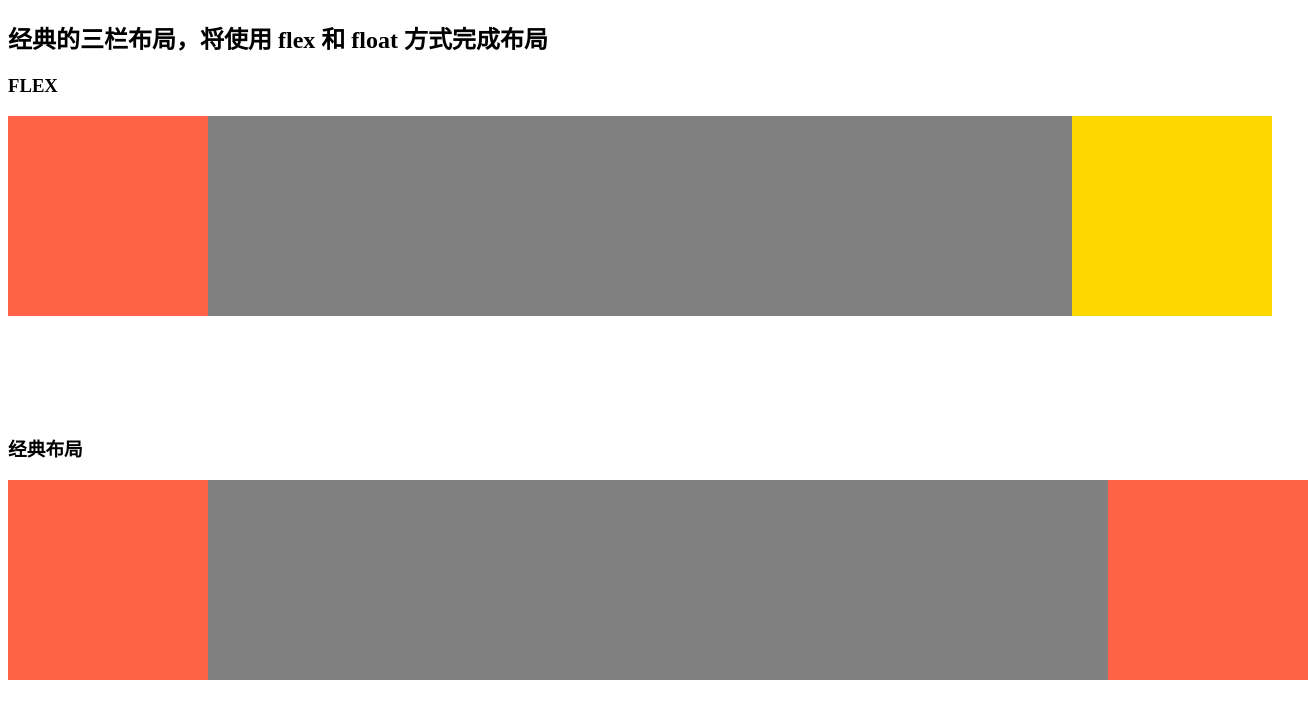
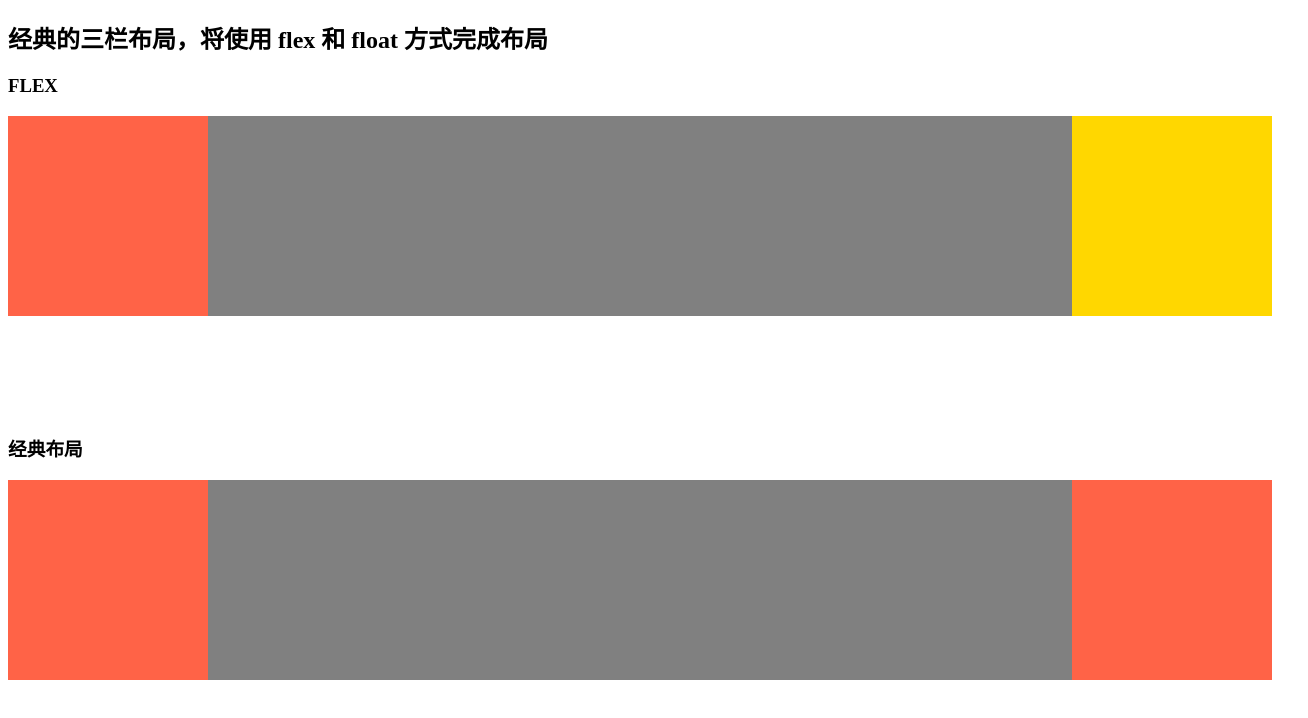
Before and after one commit to DingkeXue/CSS, a plain HTML site: page 三栏布局/index.html in a window 1280 px wide. Shown: the whole page, 1308 px wide, since content can reach past the window. Drawn offline with Linux system fonts and the light colour scheme.

Commit message:
圣杯布局

```diff
--- a/三栏布局/main2.css
+++ b/三栏布局/main2.css
@@ -2,7 +2,7 @@
 * 传统布局：圣杯
 */
 .wrapper {
-    width: 900px;
+    min-width: 400px;
     height: 200px;
     padding: 0 200px;
 }
@@ -11,6 +11,12 @@
 .wrapper .left,
 .wrapper .right {
     float: left;
+}
+
+.wrapper .middle {
+    width: 100%;
+    height: 200px;
+    background: gray;
 }
 
 .wrapper .left,
@@ -26,14 +32,6 @@
     left: -200px;
 }
 
-.wrapper .middle {
-    width: 100%;
-    height: 200px;
-    background: gray;
+.wrapper .right {
+    margin-right: -200px;
 }
-
-.wrapper .right {
-    margin-left: -200px;
-    position: relative;
-    right: -200px;
-}
```
